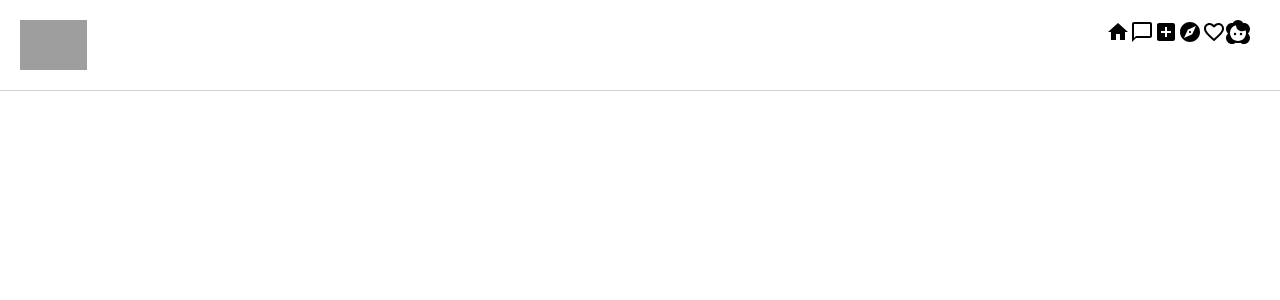
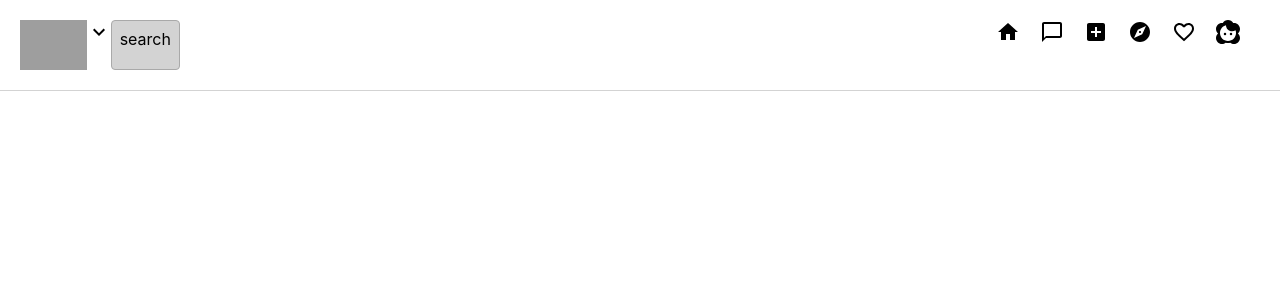
Before and after one commit to KGlinoga/insta-clone, a React (Create React App) app: page / in a window 1280 px wide. Shown: the top 300 px of the page. Built offline with nearby package versions, Linux system fonts and the light colour scheme; grey boxes are pictures that could not be loaded.

Commit message:
OK navbar styling should be good - will come back for functionality

```diff
--- a/src/App.css
+++ b/src/App.css
@@ -24,6 +24,16 @@
 
 }
 
+.barPlaceHolder {
+  background-color: lightgray;
+  border: 1px solid darkgrey;
+  padding: 8px;
+  border-radius: 4px;
+/* OK we have the searchbar placeholder looking OK.. but now how to center it??  */
+  /* position: relative;
+  justify-content: space-between; */
+  }
+
 .row {
   display: flex;
 
@@ -38,4 +48,5 @@
 
 .navIcon {
   display: inline;
+  padding: 10px;
 }
--- a/src/components/Header.js
+++ b/src/components/Header.js
@@ -7,6 +7,9 @@ import ExploreIcon from '@mui/icons-material/Explore';
 import FavoriteBorderIcon from '@mui/icons-material/FavoriteBorder';
 import Avatar from '@mui/material/avatar';
 import Face2Icon from '@mui/icons-material/Face2';
+import KeyboardArrowDownIcon from '@mui/icons-material/KeyboardArrowDown';
+import AppBar from '@mui/material/AppBar';
+
 
 function Header() {
     return (
@@ -17,6 +20,10 @@ function Header() {
                 alt="IG"
                 className="IGLogo"
             />
+
+            <KeyboardArrowDownIcon />
+
+            <div className="barPlaceHolder"> search</div>
 
             <div className="nav nav-tabs nav-justified">
 
```
